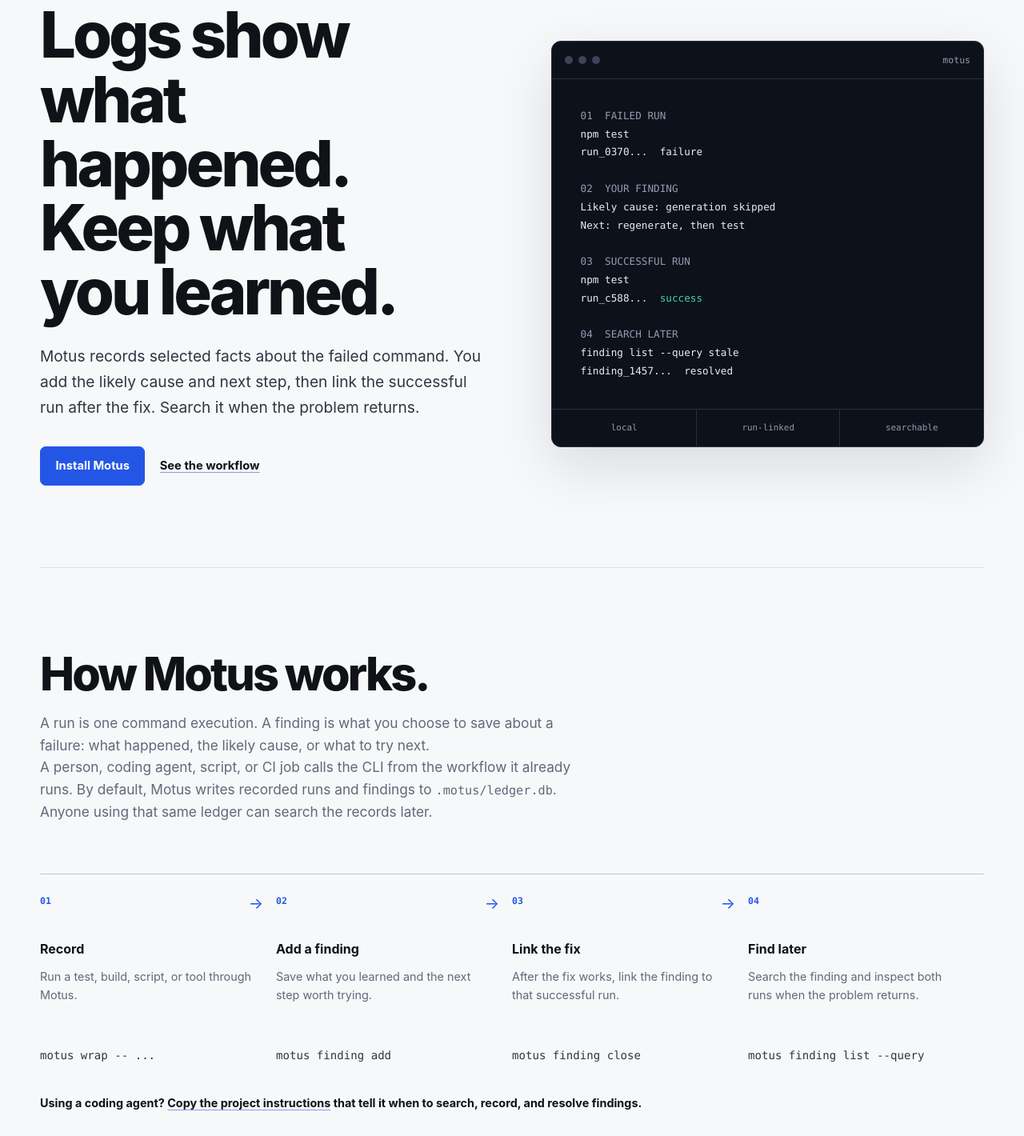
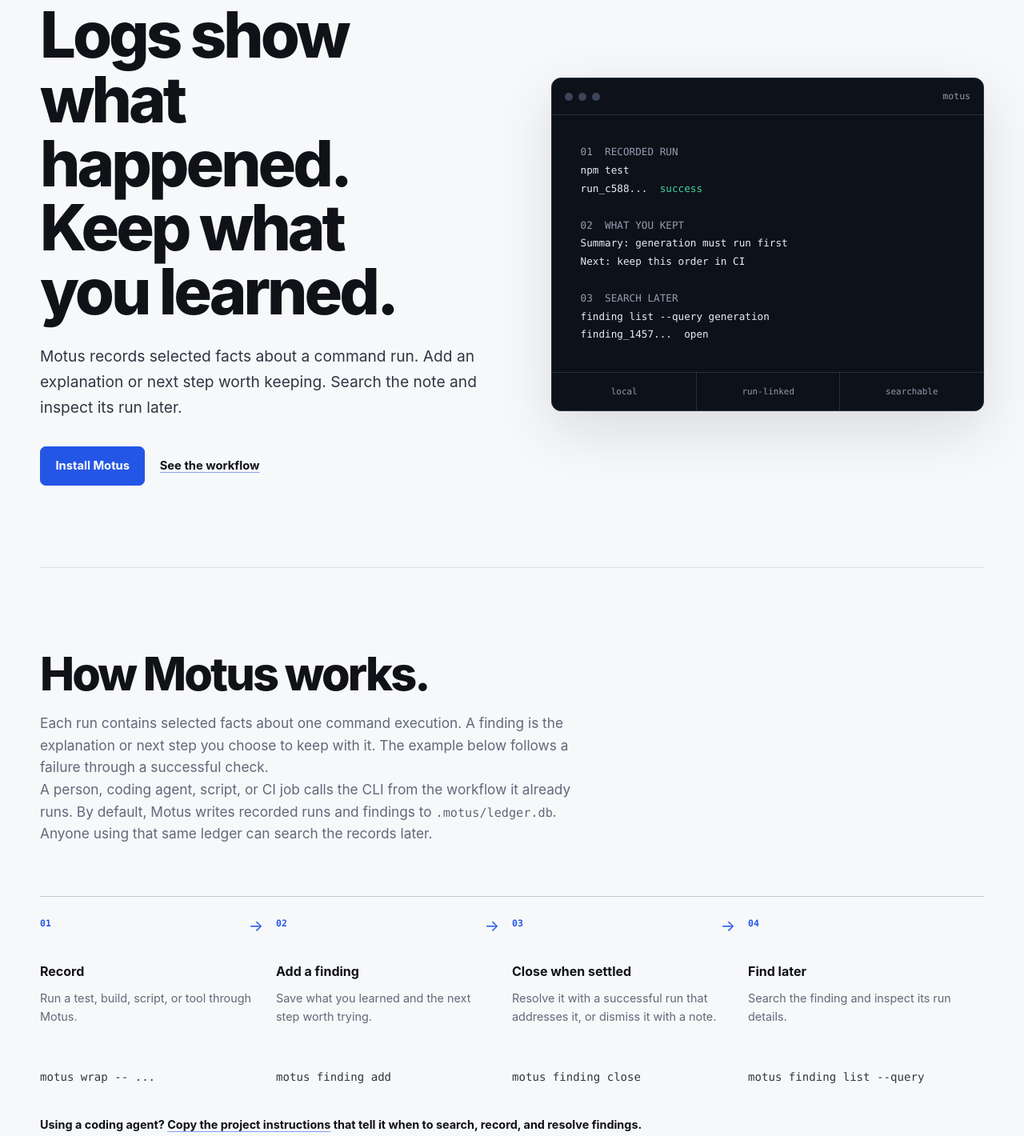
Before and after one commit to motus-os/work-ledger-site, a website: page site/index.html in a window 1280 px wide. Shown: the part 176-1596 px from the top of the page at 80% size. Drawn offline with Linux system fonts and the light colour scheme.

Commit message:
Broaden the Motus homepage definition (#13)
Lead with a recorded run plus the explanation or next step the user chooses to keep. Retain failure recovery as the detailed example and align the social preview and copy checks.

```diff
--- a/scripts/check-site.mjs
+++ b/scripts/check-site.mjs
@@ -31,7 +31,7 @@
     'id="how-it-works"',
     'id="install"',
     "Logs show what happened. Keep what you learned.",
-    "You add the likely cause and next step",
+    "Add an explanation or next step worth keeping.",
     "go install github.com/motus-os/work-ledger/cmd/motus@latest",
     "$ motus version",
     ".motus/ledger.db",
--- a/site/index.html
+++ b/site/index.html
@@ -3,8 +3,8 @@
 <head>
   <meta charset="utf-8">
   <meta name="viewport" content="width=device-width, initial-scale=1">
-  <title>Motus Work Ledger | Keep what you learn from a failed command</title>
-  <meta name="description" content="Motus records selected facts about a failed command, the likely cause and next step you add, and the successful run after the fix.">
+  <title>Motus Work Ledger | Connect command runs with what you learned</title>
+  <meta name="description" content="Motus records selected facts about a command run and connects them to the explanation or next step you choose to save.">
   <link rel="canonical" href="https://www.motussupra.com/">
   <meta property="og:type" content="website">
   <meta property="og:title" content="Motus Work Ledger">
@@ -42,33 +42,29 @@
     <section class="hero shell" aria-labelledby="hero-title">
       <div class="hero-copy">
         <h1 id="hero-title">Logs show what happened. Keep what you learned.</h1>
-        <p class="hero-lede">Motus records selected facts about the failed command. You add the likely cause and next step, then link the successful run after the fix. Search it when the problem returns.</p>
+        <p class="hero-lede">Motus records selected facts about a command run. Add an explanation or next step worth keeping. Search the note and inspect its run later.</p>
         <div class="hero-actions">
           <a class="button" href="#install">Install Motus</a>
           <a class="text-link" href="#how-it-works">See the workflow</a>
         </div>
       </div>
 
-      <div class="terminal" aria-label="A failed run, saved explanation, successful resolution, and later retrieval">
+      <div class="terminal" aria-label="A recorded run, saved explanation, and later retrieval">
         <div class="terminal-bar" aria-hidden="true">
           <span></span><span></span><span></span>
           <strong>motus</strong>
         </div>
-        <pre tabindex="0"><code><span class="quiet">01  FAILED RUN</span>
-npm test
-run_0370...  failure
-
-<span class="quiet">02  YOUR FINDING</span>
-Likely cause: generation skipped
-Next: regenerate, then test
-
-<span class="quiet">03  SUCCESSFUL RUN</span>
+        <pre tabindex="0"><code><span class="quiet">01  RECORDED RUN</span>
 npm test
 run_c588...  <span class="success">success</span>
 
-<span class="quiet">04  SEARCH LATER</span>
-finding list --query stale
-finding_1457...  resolved</code></pre>
+<span class="quiet">02  WHAT YOU KEPT</span>
+Summary: generation must run first
+Next: keep this order in CI
+
+<span class="quiet">03  SEARCH LATER</span>
+finding list --query generation
+finding_1457...  open</code></pre>
         <div class="terminal-foot">
           <span>local</span>
           <span>run-linked</span>
@@ -80,7 +76,7 @@
     <section class="section shell" id="how-it-works" aria-labelledby="flow-title">
       <div class="section-intro">
         <h2 id="flow-title">How Motus works.</h2>
-        <p>A run is one command execution. A finding is what you choose to save about a failure: what happened, the likely cause, or what to try next.</p>
+        <p>Each run contains selected facts about one command execution. A finding is the explanation or next step you choose to keep with it. The example below follows a failure through a successful check.</p>
         <p>A person, coding agent, script, or CI job calls the CLI from the workflow it already runs. By default, Motus writes recorded runs and findings to <code>.motus/ledger.db</code>. Anyone using that same ledger can search the records later.</p>
       </div>
 
@@ -99,14 +95,14 @@
         </li>
         <li>
           <span class="flow-number">03</span>
-          <strong>Link the fix</strong>
-          <p>After the fix works, link the finding to that successful run.</p>
+          <strong>Close when settled</strong>
+          <p>Resolve it with a successful run that addresses it, or dismiss it with a note.</p>
           <code>motus finding close</code>
         </li>
         <li>
           <span class="flow-number">04</span>
           <strong>Find later</strong>
-          <p>Search the finding and inspect both runs when the problem returns.</p>
+          <p>Search the finding and inspect its run details.</p>
           <code>motus finding list --query</code>
         </li>
       </ol>
@@ -146,8 +142,8 @@
 
     <section class="section shell" id="install" aria-labelledby="install-title">
       <div class="section-intro">
-        <h2 id="install-title">Try the full workflow.</h2>
-        <p>This example uses <code>npm test</code>. Replace it with any command you already run. Paths and IDs are shortened.</p>
+        <h2 id="install-title">Try a failure-to-fix example.</h2>
+        <p>This example uses <code>npm test</code> to show the full finding lifecycle. Replace it with any command you already run. Paths and IDs are shortened.</p>
       </div>
 
       <div class="quickstart">
@@ -217,7 +213,7 @@
           <h3>Recorded with a run</h3>
           <ul>
             <li>stable run and event IDs</li>
-            <li>timestamps and duration</li>
+            <li>start and end timestamps</li>
             <li>executable name and argument count</li>
             <li>Git repository, commit, and dirty state</li>
             <li>exit code, signal, timeout, and outcome</li>
@@ -230,7 +226,7 @@
             <li>finding summary and likely cause</li>
             <li>next step, when useful</li>
             <li>resolution or dismissal note</li>
-            <li>links to the failed and successful runs</li>
+            <li>link to the origin run and, when resolved, the successful run</li>
           </ul>
         </div>
       </div>
@@ -243,11 +239,11 @@
       <dl>
         <div>
           <dt>Why not Git, shell history, or CI logs?</dt>
-          <dd>Git shows what changed. Shell history and CI show what ran. Motus keeps your explanation connected to both the failed and successful run, then makes that record searchable.</dd>
+          <dd>Git shows what changed. Shell history and CI show what ran. Motus keeps the explanation or next step you chose to save connected to the run, then lets you find the note and its run later.</dd>
         </div>
         <div>
           <dt>When is a finding worth saving?</dt>
-          <dd>When a failure took real investigation, crossed tools or sessions, or is likely to return. Routine failures do not need a finding.</dd>
+          <dd>When the explanation or next step will matter later. A difficult failure is one example. Routine runs do not need a finding.</dd>
         </div>
         <div>
           <dt>Does Motus store raw command output?</dt>
@@ -260,7 +256,7 @@
       <div class="shell closing-inner">
         <div>
           <h2>Keep the answer for next time.</h2>
-          <p>Record the failed run, what you learned, and the successful check.</p>
+          <p>Record the run, add the explanation, and find them together later.</p>
         </div>
         <a class="button button-light" href="#install">Install Motus</a>
       </div>
```
Also changed, not shown: site/assets/og-image.png, site/assets/og-image.svg.
